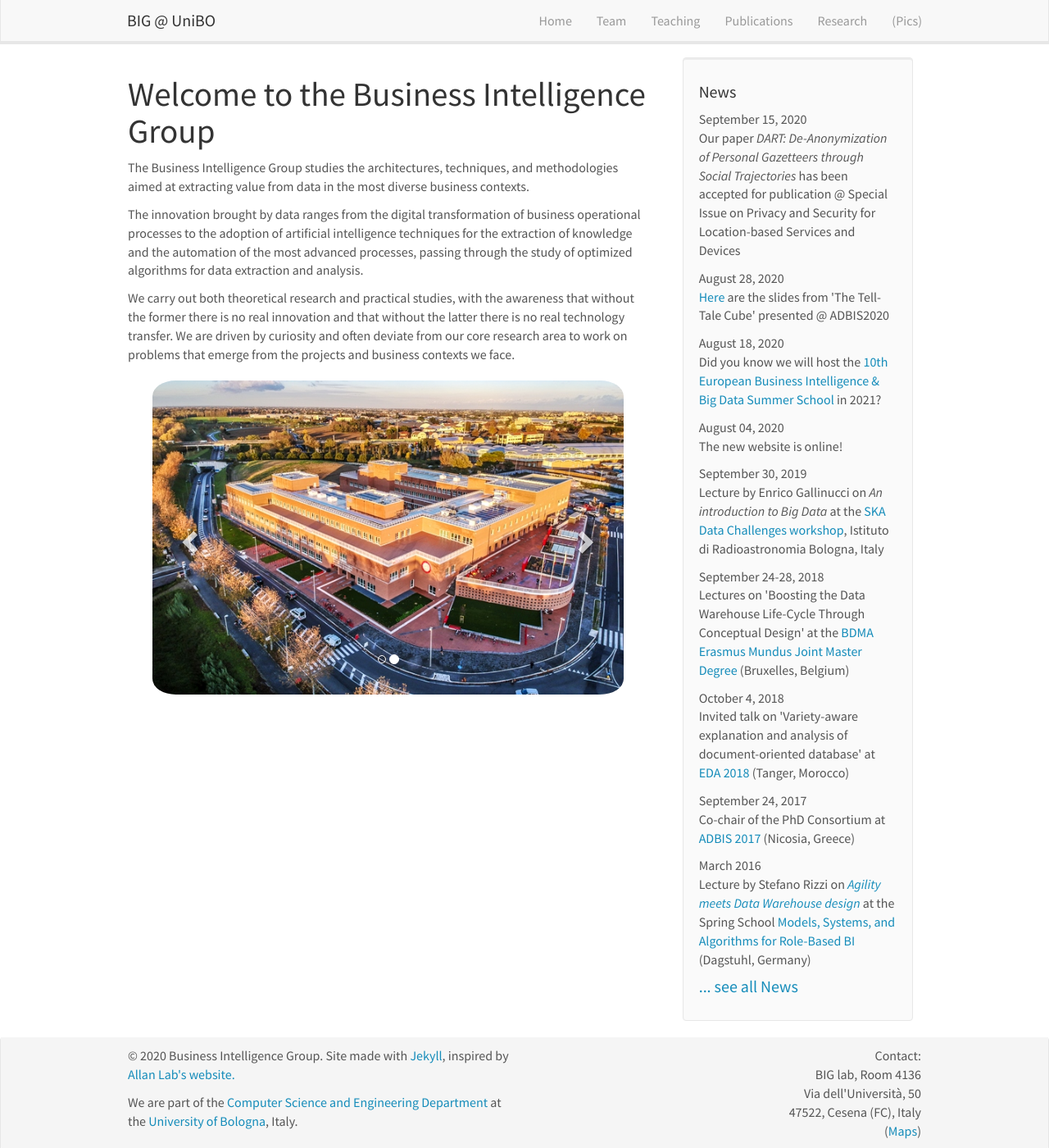
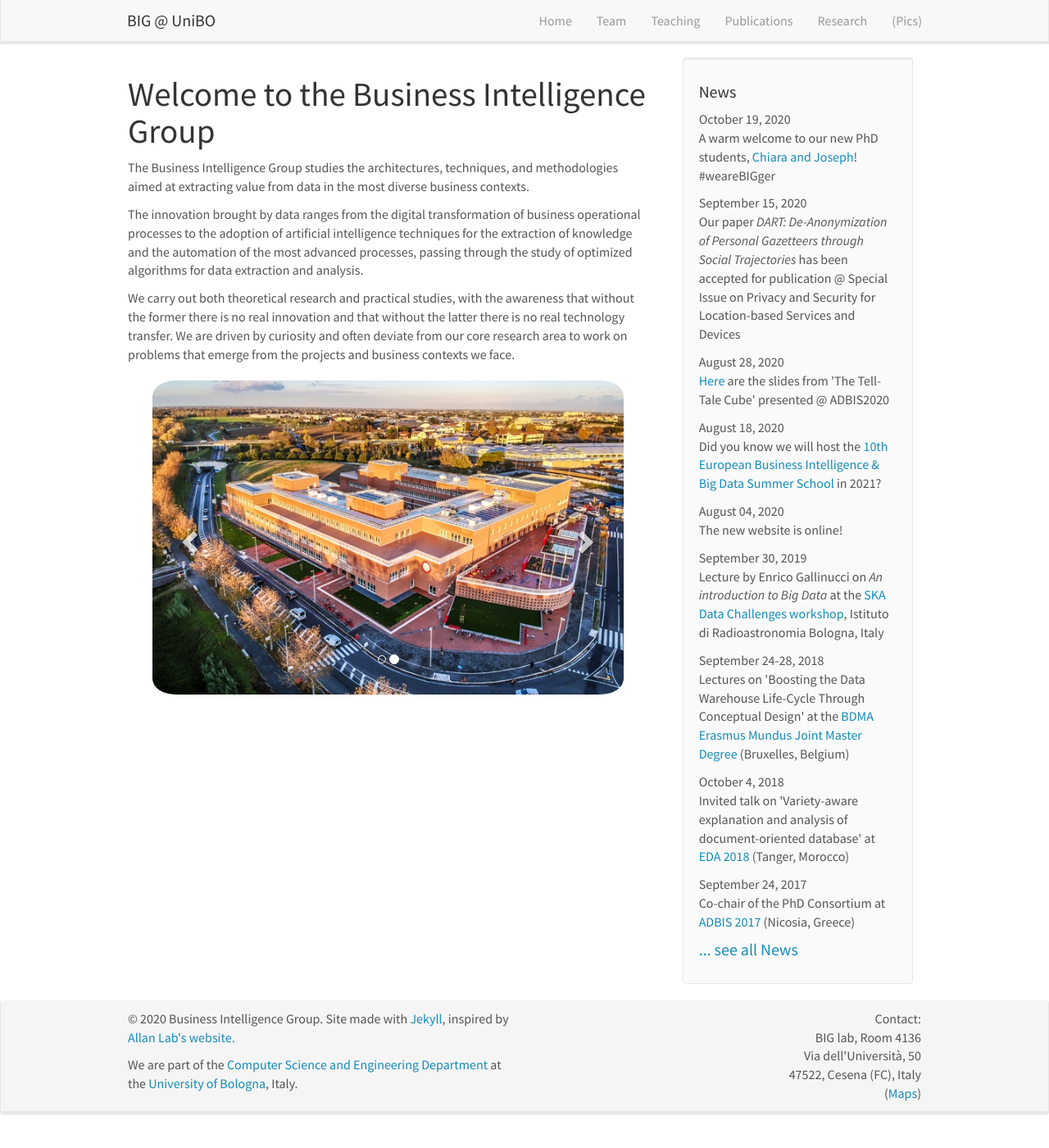
Before and after one commit to big-unibo/big-unibo.github.io, a Jekyll site: the page built from _pages/home.md, in a window 1280 px wide and 1400 px high. Shown: the whole window at 82% size. Built offline with Jekyll 4.4.1, drawn with Linux system fonts in a browser that asks for light colours; nearby versions of some CDN libraries.

Commit message:
Update news.yml

```diff
--- a/_data/news.yml
+++ b/_data/news.yml
@@ -1,3 +1,6 @@
+- date: October 19, 2020
+  headline: "A warm welcome to our new PhD students, <a href='/team'>Chiara and Joseph</a>! #weareBIGger"
+
 - date: September 15, 2020
   headline: "Our paper <i>DART: De-Anonymization of Personal Gazetteers through Social Trajectories</i> has been accepted for publication @ Special Issue on Privacy and Security for Location-based Services and Devices"
 
```
